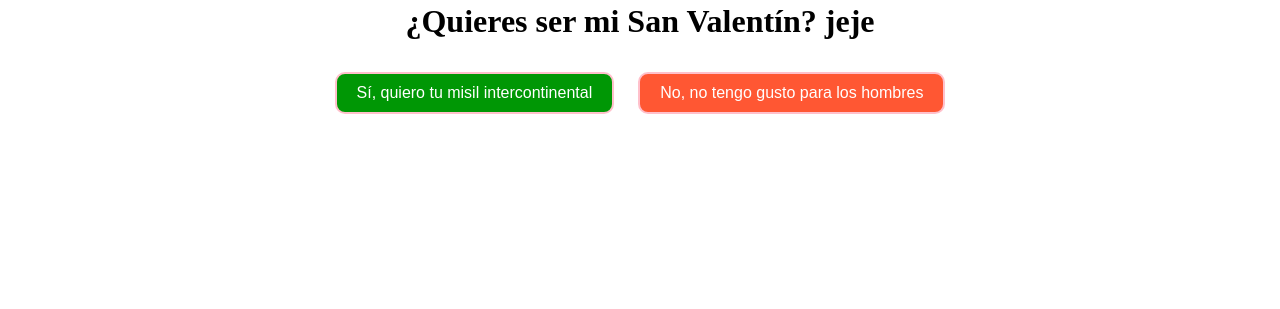
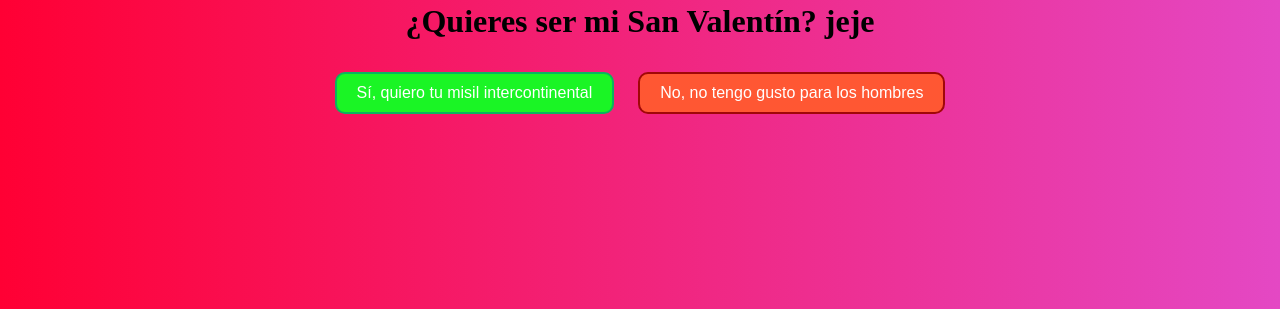
Before and after one commit to zoniak/zoniak.github.io, a plain HTML site: page SanValentin/indexSan.html in a window 1280 px wide. Shown: the part 491-800 px from the top of the page. Drawn offline with Linux system fonts and the light colour scheme.

Commit message:
mod css san valentin

```diff
--- a/SanValentin/script.js
+++ b/SanValentin/script.js
@@ -20,7 +20,7 @@ document.getElementById("siBtn").addEventListener("click", function () {
 
   // Mostrar el mensaje específico
   document.getElementById("messageContainer").style.display = "block";
-  document.getElementById("messageContainer").innerHTML = "¡aaaaAAAaaaa snwajdn!";
+  document.getElementById("messageContainer").innerHTML = "¡aaaaAAAaaaa que genial te voy a dar comidita super rica!";
 
   // Mostrar otro gif después de 3 segundos
   setTimeout(function () {
--- a/SanValentin/style.css
+++ b/SanValentin/style.css
@@ -4,7 +4,7 @@ body {
     justify-content: center;
     height: 100vh;
     margin: 0;
-    background-color: #ffffff;
+    background: linear-gradient(90deg, rgba(255,0,52,1) 0%, rgba(228,72,196,1) 100%);
   }
 
   .container {
@@ -27,9 +27,9 @@ body {
     font-size: 16px;
     margin: 10px;
     cursor: pointer;
-    background-color: #009705; /* Verde */
+    background-color: #1af525; /* Verde */
     color: white;
-    border: 2px solid #ffc0cb; /* Bordes rosa */
+    border: 2px solid #09b163ec; /* Bordes rosa */
     border-radius: 10px; /* Esquinas redondeadas */
   }
 
@@ -40,7 +40,7 @@ body {
     cursor: pointer;
     background-color: #ff5733; /* Rojo */
     color: white;
-    border: 2px solid #ffc0cb; /* Bordes rosa */
+    border: 2px solid #a10707; /* Bordes rosa */
     border-radius: 10px; /* Esquinas redondeadas */
   }
   #noBtn span {
@@ -50,7 +50,7 @@ body {
   }
 
   #siBtn:hover {
-    background-color: #053a03; /* Cambia a otro color en hover, puedes ajustar el valor según tus preferencias */
+    background-color: #10cc09; /* Cambia a otro color en hover, puedes ajustar el valor según tus preferencias */
   }
   #noBtn:hover {
     background-color: #641e0d; /* Cambia a otro color en hover, puedes ajustar el valor según tus preferencias */
```
